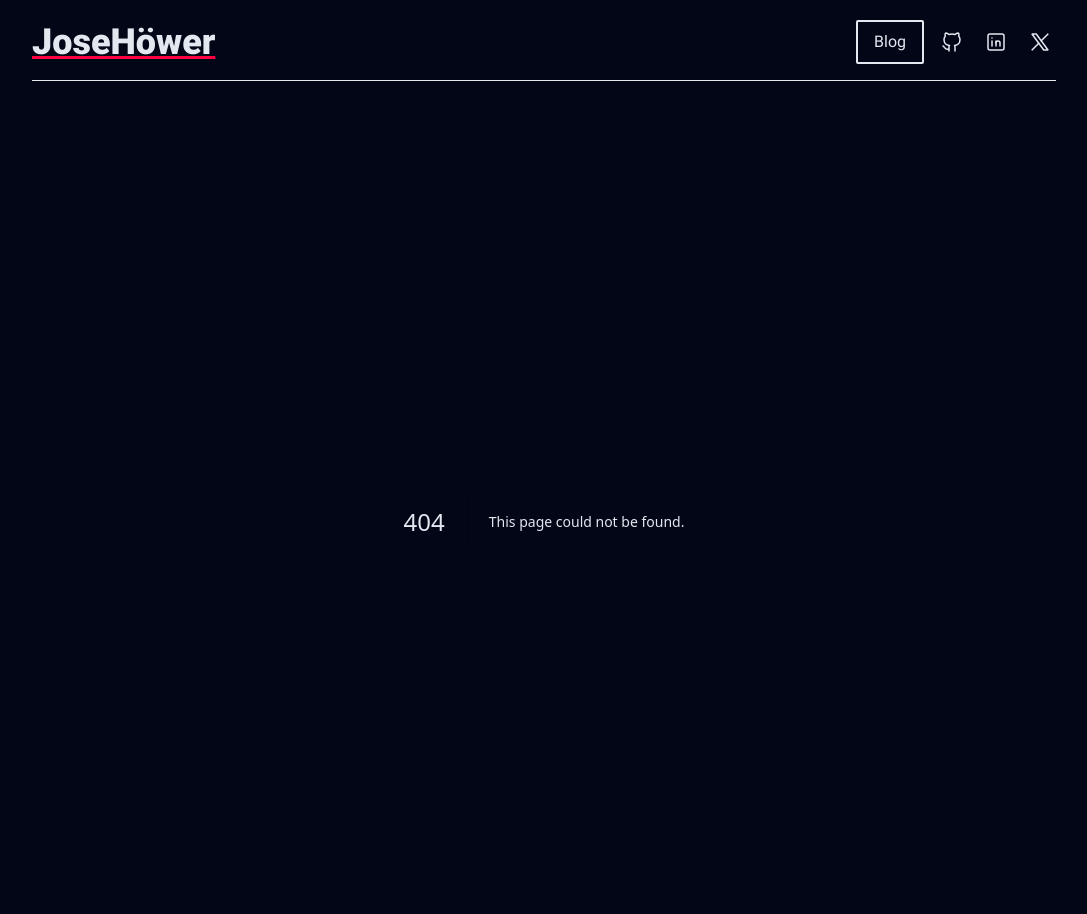
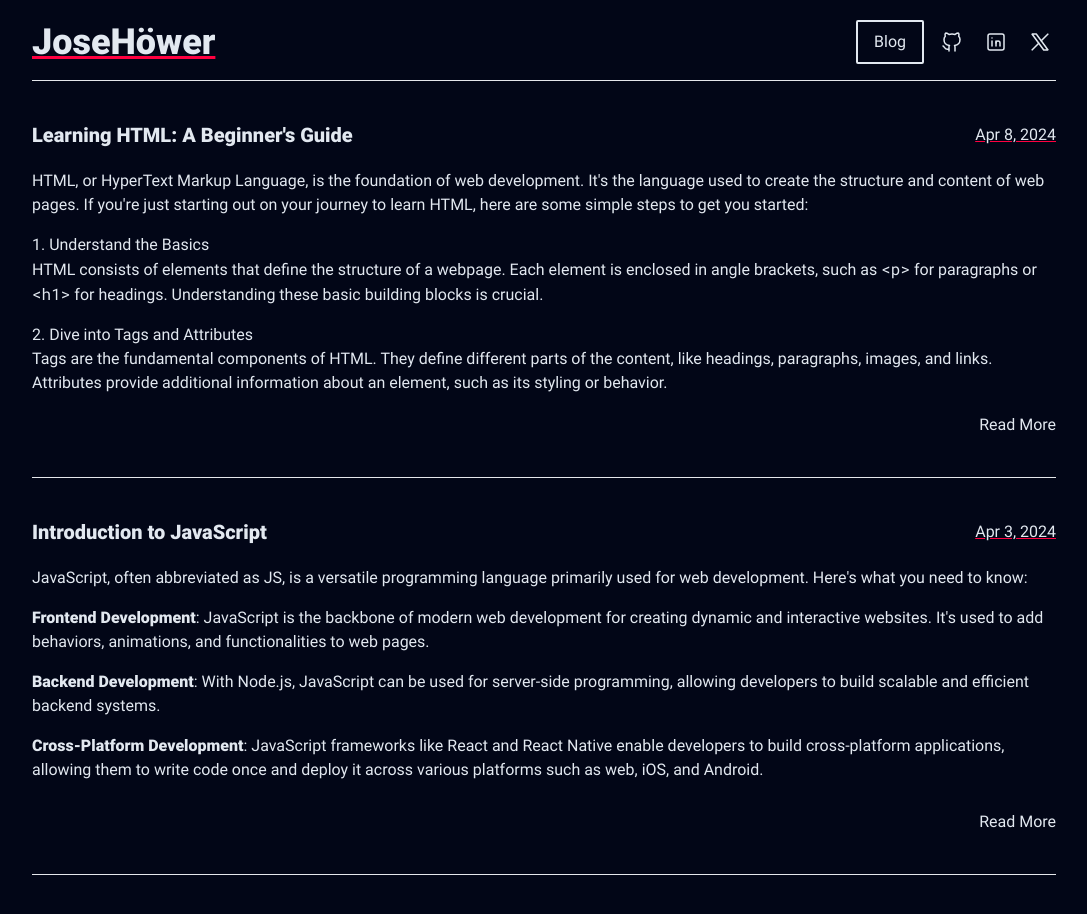
Before and after one commit to Josehower/k90, a Next.js app: page /blog in a window 1280 px wide. Before the commit this address had no page. Shown: the top 914 px of the page, without its empty margins (96-1183 px from the left). Built offline with nearby package versions, Linux system fonts and the light colour scheme; what tailwind-highlightjs would draw is missing.

Commit message:
Update code with new component

```diff
--- /dev/null
+++ b/app/_components/PostsExerpt.tsx
@@ -0,0 +1,56 @@
+import fs from "node:fs"
+import path from "node:path"
+import Link from "next/link"
+import { Fragment } from "react"
+
+const postNames = fs.readdirSync(path.join(process.cwd(), "app/blog/(posts)"))
+
+export default async function PostsExerpt(props: Readonly<{ limit?: number }>) {
+  const posts = (
+    await Promise.all(
+      postNames.map(async (name) => {
+        return {
+          ...(await import(`../../app/blog/(posts)/${name}`)),
+          url: `/blog/${name.replace(".mdx", "")}`,
+        }
+      }),
+    )
+  ).sort((a, b) => {
+    return +new Date(b.frontmatter.date) - +new Date(a.frontmatter.date)
+  })
+
+  posts.length = props.limit || posts.length
+
+  return (
+    <>
+      {posts.map(({ frontmatter: data, default: content, url }) => {
+        return (
+          <Fragment key={data.title}>
+            <Link href={url} className="mt-10 flex items-center">
+              <div className="hover:underline-red grow text-xl font-bold">
+                {data.title}
+              </div>
+              <span className="underline-red">
+                {new Date(data.date).toLocaleDateString("en-us", {
+                  year: "numeric",
+                  month: "short",
+                  day: "numeric",
+                })}
+              </span>
+            </Link>
+            <div className="md:max-h-62 mt-5 max-h-56 overflow-hidden">
+              {content()}
+            </div>
+            <Link
+              href="/blog/introduction-to-javascript"
+              className="hover:underline-red mt-5 block text-right"
+            >
+              Read More
+            </Link>
+            <hr className="mt-10" />
+          </Fragment>
+        )
+      })}
+    </>
+  )
+}
--- /dev/null
+++ b/app/blog/page.tsx
@@ -0,0 +1,5 @@
+import PostsExerpt from "../_components/PostsExerpt"
+
+export default function Home() {
+  return <PostsExerpt />
+}
```
Also changed, not shown: 1 other file (tests, documents, lock files or other folders).
